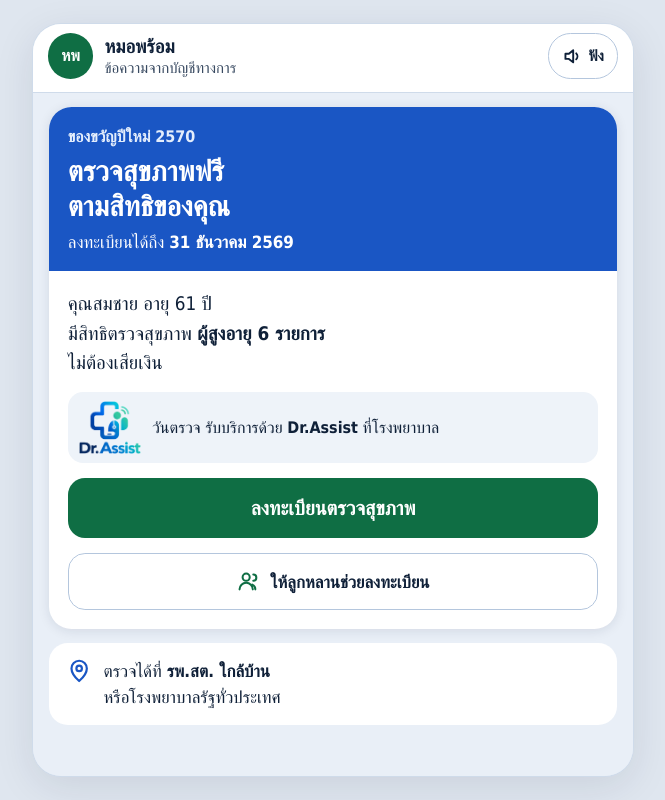
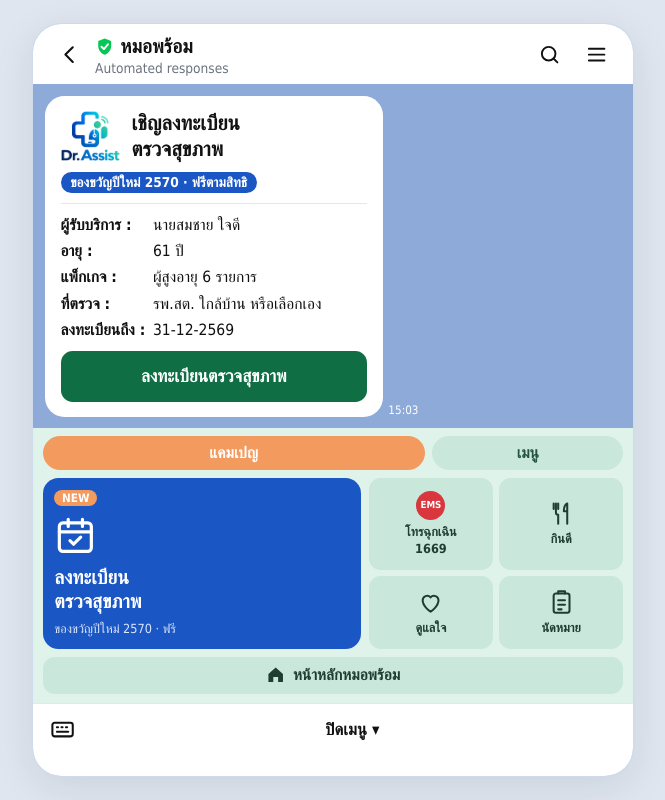
Before and after one commit to skcyber01-box/checkup, a plain HTML site: page screens/Main.html in a window 1280 px wide. Shown: the whole page, without its empty margins (307-972 px from the left). Drawn offline with Linux system fonts and the light colour scheme; a web font is replaced by a local one.

Commit message:
Add files via upload

```diff
--- a/screens/Main.html
+++ b/screens/Main.html
@@ -2,7 +2,7 @@
 <html lang="th">
 <head>
 <meta charset="utf-8">
-<title>Dr.Assist · 1 เห็นแคมเปญใน LINE</title>
+<title>Dr.Assist · 1 แจ้งเตือนใน LINE หมอพร้อม</title>
 <meta name="viewport" content="width=device-width, initial-scale=1, viewport-fit=cover">
 <meta name="theme-color" content="#ffffff">
 <link rel="icon" href="../assets/dr-assist-logo.webp">
@@ -27,58 +27,86 @@ a{color:#1a56c4}a:hover{color:#123f96}
 </style>
 </helmet>
 <div style="width: 426px; height: 898px; box-sizing: border-box; padding: 12px; border-radius: 70px; background: #1c1f26; box-shadow: inset 0 0 0 2px #3b404b; font-family: 'IBM Plex Sans Thai', Tahoma, sans-serif">
-<div style="width: 402px; height: 874px; border-radius: 58px; overflow: hidden; position: relative; display: flex; flex-direction: column; background: #e9eff7; color: #0f2038">
+<div style="width: 402px; height: 874px; border-radius: 58px; overflow: hidden; position: relative; display: flex; flex-direction: column; background: #8eaad8; color: #111111">
   <div aria-hidden="true" style="position: absolute; top: 11px; left: 138px; width: 126px; height: 37px; border-radius: 19px; background: #000000"></div>
   <div aria-hidden="true" style="flex: none; height: 54px; display: flex; align-items: center; justify-content: space-between; padding: 0 30px 0 44px; font-size: 17px; font-weight: 600; background: #ffffff">
-    <span>9:41</span>
+    <span>15:03</span>
     <span style="display: flex; gap: 6px; align-items: center">
-      <svg width="18" height="12" viewBox="0 0 18 12"><rect x="0" y="8" width="3" height="4" rx="1" fill="#0f2038"></rect><rect x="5" y="5.5" width="3" height="6.5" rx="1" fill="#0f2038"></rect><rect x="10" y="3" width="3" height="9" rx="1" fill="#0f2038"></rect><rect x="15" y="0" width="3" height="12" rx="1" fill="#0f2038"></rect></svg>
-      <svg width="16" height="12" viewBox="0 0 16 12"><path d="M8 11.5l2.4-2.8a3.4 3.4 0 0 0-4.8 0z" fill="#0f2038"></path><path d="M3.6 6.6a6.2 6.2 0 0 1 8.8 0l1.5-1.7a8.5 8.5 0 0 0-11.8 0z" fill="#0f2038"></path><path d="M0.6 3.2a10.6 10.6 0 0 1 14.8 0L16 2.5V2A12.9 12.9 0 0 0 0 2v.5z" fill="#0f2038"></path></svg>
-      <svg width="27" height="13" viewBox="0 0 27 13"><rect x="0.5" y="0.5" width="23" height="12" rx="3.5" fill="none" stroke="#0f2038" stroke-opacity=".4"></rect><rect x="2" y="2" width="20" height="9" rx="2" fill="#0f2038"></rect><rect x="24.5" y="4.5" width="2" height="4" rx="1" fill="#0f2038" fill-opacity=".4"></rect></svg>
+      <svg width="18" height="12" viewBox="0 0 18 12"><rect x="0" y="8" width="3" height="4" rx="1" fill="#111111"></rect><rect x="5" y="5.5" width="3" height="6.5" rx="1" fill="#111111"></rect><rect x="10" y="3" width="3" height="9" rx="1" fill="#111111"></rect><rect x="15" y="0" width="3" height="12" rx="1" fill="#111111"></rect></svg>
+      <svg width="27" height="13" viewBox="0 0 27 13"><rect x="0.5" y="0.5" width="23" height="12" rx="3.5" fill="none" stroke="#111111" stroke-opacity=".4"></rect><rect x="2" y="2" width="20" height="9" rx="2" fill="#111111"></rect><rect x="24.5" y="4.5" width="2" height="4" rx="1" fill="#111111" fill-opacity=".4"></rect></svg>
     </span>
   </div>
 
-  <header style="flex: none; display: flex; align-items: center; gap: 12px; padding: 8px 18px 14px; background: #ffffff; border-bottom: 1px solid #cfdbea">
-    <div aria-hidden="true" style="width: 48px; height: 48px; border-radius: 24px; background: #0f6e44; color: #ffffff; display: flex; align-items: center; justify-content: center; font-weight: 700; font-size: 17px">หพ</div>
-    <div style="display: flex; flex-direction: column; flex: 1; min-width: 0">
-      <strong style="font-size: 20px; line-height: 1.3">หมอพร้อม</strong>
-      <span style="font-size: 16px; color: #3a4b62">ข้อความจากบัญชีทางการ</span>
+  <header style="flex: none; display: flex; align-items: center; gap: 4px; padding: 4px 10px 8px 4px; background: #ffffff">
+    <button type="button" aria-label="ย้อนกลับ" style="width: 44px; height: 44px; border: 0; background: transparent; display: flex; align-items: center; justify-content: center; padding: 0; cursor: pointer">
+      <svg width="26" height="26" viewBox="0 0 24 24" fill="none" stroke="#111111" stroke-width="2" stroke-linecap="round" stroke-linejoin="round" aria-hidden="true"><path d="M15 5l-7 7 7 7"></path></svg>
+    </button>
+    <div style="flex: 1; min-width: 0; display: flex; flex-direction: column">
+      <span style="display: flex; align-items: center; gap: 6px">
+        <svg width="20" height="20" viewBox="0 0 24 24" aria-hidden="true"><path d="M12 2l8 3v6c0 5-3.4 9-8 11-4.6-2-8-6-8-11V5z" fill="#06c755"></path><path d="M8 12l3 3 5-6" fill="none" stroke="#ffffff" stroke-width="2.4" stroke-linecap="round" stroke-linejoin="round"></path></svg>
+        <strong style="font-size: 20px; line-height: 1.3">หมอพร้อม</strong>
+      </span>
+      <span style="font-size: 14px; color: #6b7280">Automated responses</span>
     </div>
-    <button type="button" aria-label="ฟังข้อความนี้ด้วยเสียง" style="height: 48px; padding: 0 14px; border-radius: 24px; border: 2px solid #b4c6dd; background: #ffffff; color: #0f2038; font: inherit; font-size: 16px; font-weight: 600; display: flex; align-items: center; gap: 6px; cursor: pointer">
-      <svg width="22" height="22" viewBox="0 0 24 24" fill="none" stroke="#0f2038" stroke-width="2.2" stroke-linecap="round" stroke-linejoin="round" aria-hidden="true"><path d="M4 9v6h4l5 4V5L8 9z"></path><path d="M16.5 8.5a5 5 0 0 1 0 7"></path></svg>
-      ฟัง
-    </button>
+    <button type="button" aria-label="ค้นหา" style="width: 44px; height: 44px; border: 0; background: transparent; display: flex; align-items: center; justify-content: center; padding: 0; cursor: pointer"><svg width="24" height="24" viewBox="0 0 24 24" fill="none" stroke="#111111" stroke-width="2" stroke-linecap="round" aria-hidden="true"><circle cx="11" cy="11" r="7"></circle><path d="M20 20l-4-4"></path></svg></button>
+    <button type="button" aria-label="เมนู" style="width: 44px; height: 44px; border: 0; background: transparent; display: flex; align-items: center; justify-content: center; padding: 0; cursor: pointer"><svg width="24" height="24" viewBox="0 0 24 24" fill="none" stroke="#111111" stroke-width="2" stroke-linecap="round" aria-hidden="true"><path d="M4 6h16M4 12h16M4 18h16"></path></svg></button>
   </header>
 
-  <main style="flex: 1; overflow-y: auto; padding: 14px 16px 20px; display: flex; flex-direction: column; gap: 14px">
-    <article style="background: #ffffff; border-radius: 24px; overflow: hidden; box-shadow: 0 2px 12px rgba(15,32,56,.10)">
-      <div style="background: #1a56c4; color: #ffffff; padding: 22px 20px 20px; display: flex; flex-direction: column; gap: 8px">
-        <span style="font-size: 17px; font-weight: 600; color: #e3edfc">ของขวัญปีใหม่ 2570</span>
-        <strong style="font-family: Anuphan, 'IBM Plex Sans Thai', sans-serif; font-size: 30px; line-height: 1.25">ตรวจสุขภาพฟรี<br>ตามสิทธิของคุณ</strong>
-        <span style="font-size: 18px; color: #ffffff">ลงทะเบียนได้ถึง <strong>31 ธันวาคม 2569</strong></span>
-      </div>
-      <div style="padding: 20px; display: flex; flex-direction: column; gap: 16px">
-        <p style="margin: 0; font-size: 20px; line-height: 1.55">คุณสมชาย อายุ 61 ปี<br>มีสิทธิตรวจสุขภาพ <strong>ผู้สูงอายุ 6 รายการ</strong><br>ไม่ต้องเสียเงิน</p>
-        <div style="display: flex; align-items: center; gap: 12px; padding: 10px 12px; border-radius: 16px; background: #eef3f9">
-          <img src="../assets/dr-assist-logo.webp" alt="Dr.Assist" width="66" height="56" style="height: 56px; width: auto; display: block; flex: none">
-          <span style="font-size: 17px; line-height: 1.45">วันตรวจ รับบริการด้วย <strong>Dr.Assist</strong> ที่โรงพยาบาล</span>
+  <main style="flex: 1; overflow-y: auto; padding: 12px 12px 12px; display: flex; flex-direction: column; gap: 6px">
+    <div style="display: flex; align-items: flex-end; gap: 6px">
+      <article style="flex: 1; min-width: 0; max-width: 316px; background: #ffffff; border-radius: 20px; padding: 14px 16px 16px; display: flex; flex-direction: column; gap: 10px">
+        <div style="display: flex; align-items: center; gap: 12px">
+          <img src="../assets/dr-assist-logo.webp" alt="Dr.Assist" width="61" height="52" style="height: 52px; width: auto; display: block; flex: none">
+          <strong style="font-family: Anuphan, 'IBM Plex Sans Thai', sans-serif; font-size: 21px; line-height: 1.3">เชิญลงทะเบียน<br>ตรวจสุขภาพ</strong>
         </div>
-        <a href="Register.dc.html" style="height: 64px; border-radius: 18px; background: #0f6e44; color: #ffffff; font-size: 21px; font-weight: 700; display: flex; align-items: center; justify-content: center; text-decoration: none">ลงทะเบียนตรวจสุขภาพ</a>
-        <button type="button" style="min-height: 60px; border-radius: 18px; border: 2px solid #b4c6dd; background: #ffffff; color: #0f2038; font: inherit; font-size: 18px; font-weight: 600; display: flex; align-items: center; justify-content: center; gap: 10px; cursor: pointer; padding: 8px 14px">
-          <svg width="26" height="26" viewBox="0 0 24 24" fill="none" stroke="#0f6e44" stroke-width="2" stroke-linecap="round" stroke-linejoin="round" aria-hidden="true"><circle cx="9" cy="8" r="3.5"></circle><path d="M2.5 20a6.5 6.5 0 0 1 13 0"></path><path d="M16 11.5a3 3 0 1 0 0-6"></path><path d="M18 20a5 5 0 0 0-3-4.6"></path></svg>
-          ให้ลูกหลานช่วยลงทะเบียน
-        </button>
-      </div>
-    </article>
-
-    <div style="background: #ffffff; border-radius: 20px; padding: 16px 18px; display: flex; gap: 12px; align-items: flex-start">
-      <svg width="28" height="28" viewBox="0 0 24 24" fill="none" stroke="#1a56c4" stroke-width="2" stroke-linecap="round" stroke-linejoin="round" aria-hidden="true" style="flex: none"><path d="M12 21s-7-6.2-7-11.5a7 7 0 0 1 14 0C19 14.8 12 21 12 21z"></path><circle cx="12" cy="9.5" r="2.5"></circle></svg>
-      <span style="font-size: 18px; line-height: 1.55">ตรวจได้ที่ <strong>รพ.สต. ใกล้บ้าน</strong><br>หรือโรงพยาบาลรัฐทั่วประเทศ</span>
+        <span style="align-self: flex-start; font-size: 14px; font-weight: 700; color: #ffffff; background: #1a56c4; padding: 2px 10px; border-radius: 99px">ของขวัญปีใหม่ 2570 · ฟรีตามสิทธิ</span>
+        <div style="height: 1px; background: #e5e7eb"></div>
+        <dl style="margin: 0; display: grid; grid-template-columns: auto minmax(0, 1fr); gap: 4px 8px; font-size: 16px; line-height: 1.45">
+          <dt style="font-weight: 700">ผู้รับบริการ :</dt><dd style="margin: 0">นายสมชาย ใจดี</dd>
+          <dt style="font-weight: 700">อายุ :</dt><dd style="margin: 0">61 ปี</dd>
+          <dt style="font-weight: 700">แพ็กเกจ :</dt><dd style="margin: 0">ผู้สูงอายุ 6 รายการ</dd>
+          <dt style="font-weight: 700">ที่ตรวจ :</dt><dd style="margin: 0">รพ.สต. ใกล้บ้าน หรือเลือกเอง</dd>
+          <dt style="font-weight: 700">ลงทะเบียนถึง :</dt><dd style="margin: 0">31-12-2569</dd>
+        </dl>
+        <a href="Register.dc.html" style="height: 52px; border-radius: 12px; background: #0f6e44; color: #ffffff; font-size: 18px; font-weight: 700; display: flex; align-items: center; justify-content: center; text-decoration: none">ลงทะเบียนตรวจสุขภาพ</a>
+      </article>
+      <span style="flex: none; font-size: 12px; color: #ffffff">15:03</span>
     </div>
   </main>
 
-  <div aria-hidden="true" style="flex: none; height: 30px; background: #e9eff7"></div>
-  <div aria-hidden="true" style="position: absolute; bottom: 8px; left: 131px; width: 140px; height: 5px; border-radius: 3px; background: #0f2038"></div>
+  <footer style="flex: none; background: #ffffff">
+    <nav aria-label="เมนูหมอพร้อม" style="background: #dff3ea; padding: 8px 10px 10px; display: flex; flex-direction: column; gap: 8px">
+      <div style="display: grid; grid-template-columns: minmax(0, 2fr) minmax(0, 1fr); gap: 8px">
+        <span style="height: 36px; border-radius: 18px; background: #f39a5f; color: #ffffff; font-size: 16px; font-weight: 700; display: flex; align-items: center; justify-content: center">แคมเปญ</span>
+        <span style="height: 36px; border-radius: 18px; background: #c9e8db; color: #24543f; font-size: 16px; font-weight: 700; display: flex; align-items: center; justify-content: center">เมนู</span>
+      </div>
+      <div style="display: grid; grid-template-columns: minmax(0, 1.25fr) minmax(0, 1fr); gap: 8px">
+        <a href="Register.dc.html" style="border-radius: 16px; background: #1a56c4; color: #ffffff; text-decoration: none; padding: 12px; display: flex; flex-direction: column; justify-content: space-between; gap: 6px; min-height: 176px; box-sizing: border-box">
+          <span style="align-self: flex-start; font-size: 12px; font-weight: 700; background: #f39a5f; color: #ffffff; padding: 1px 8px; border-radius: 99px">NEW</span>
+          <svg width="44" height="44" viewBox="0 0 24 24" fill="none" stroke="#ffffff" stroke-width="1.8" stroke-linecap="round" stroke-linejoin="round" aria-hidden="true"><rect x="3" y="5" width="18" height="16" rx="2"></rect><path d="M3 10h18M8 3v4M16 3v4"></path><path d="M9 15l2 2 4-4"></path></svg>
+          <strong style="font-family: Anuphan, 'IBM Plex Sans Thai', sans-serif; font-size: 20px; line-height: 1.25">ลงทะเบียน<br>ตรวจสุขภาพ</strong>
+          <span style="font-size: 13px; color: #dbe7ff">ของขวัญปีใหม่ 2570 · ฟรี</span>
+        </a>
+        <div style="display: grid; grid-template-columns: repeat(2, minmax(0, 1fr)); gap: 6px">
+          <button type="button" style="border: 0; border-radius: 12px; background: #c9e8db; color: #1f3d32; font: inherit; font-size: 13px; font-weight: 600; line-height: 1.3; display: flex; flex-direction: column; align-items: center; justify-content: center; gap: 4px; padding: 6px 2px; cursor: pointer">
+            <span style="width: 30px; height: 30px; border-radius: 15px; background: #d9363e; color: #ffffff; font-size: 10px; font-weight: 700; display: flex; align-items: center; justify-content: center">EMS</span>โทรฉุกเฉิน<br>1669</button>
+          <button type="button" style="border: 0; border-radius: 12px; background: #c9e8db; color: #1f3d32; font: inherit; font-size: 13px; font-weight: 600; line-height: 1.3; display: flex; flex-direction: column; align-items: center; justify-content: center; gap: 4px; padding: 6px 2px; cursor: pointer">
+            <svg width="28" height="28" viewBox="0 0 24 24" fill="none" stroke="#1f3d32" stroke-width="1.8" stroke-linecap="round" stroke-linejoin="round" aria-hidden="true"><path d="M7 3v8a2 2 0 0 0 2 2v8M5 3v5M9 3v5M17 21V3c-2 1-3 4-3 7h3"></path></svg>กินดี</button>
+          <button type="button" style="border: 0; border-radius: 12px; background: #c9e8db; color: #1f3d32; font: inherit; font-size: 13px; font-weight: 600; line-height: 1.3; display: flex; flex-direction: column; align-items: center; justify-content: center; gap: 4px; padding: 6px 2px; cursor: pointer">
+            <svg width="28" height="28" viewBox="0 0 24 24" fill="none" stroke="#1f3d32" stroke-width="1.8" stroke-linecap="round" stroke-linejoin="round" aria-hidden="true"><path d="M12 20s-7-4.4-7-10a4 4 0 0 1 7-2.6A4 4 0 0 1 19 10c0 5.6-7 10-7 10z"></path></svg>ดูแลใจ</button>
+          <button type="button" style="border: 0; border-radius: 12px; background: #c9e8db; color: #1f3d32; font: inherit; font-size: 13px; font-weight: 600; line-height: 1.3; display: flex; flex-direction: column; align-items: center; justify-content: center; gap: 4px; padding: 6px 2px; cursor: pointer">
+            <svg width="28" height="28" viewBox="0 0 24 24" fill="none" stroke="#1f3d32" stroke-width="1.8" stroke-linecap="round" stroke-linejoin="round" aria-hidden="true"><rect x="5" y="4" width="14" height="17" rx="2"></rect><path d="M9 4V2h6v2M9 10h6M9 14h6M9 18h3"></path></svg>นัดหมาย</button>
+        </div>
+      </div>
+      <span style="height: 38px; border-radius: 12px; background: #c9e8db; color: #1f3d32; font-size: 16px; font-weight: 700; display: flex; align-items: center; justify-content: center; gap: 8px">
+        <svg width="20" height="20" viewBox="0 0 24 24" aria-hidden="true"><path d="M3 11l9-8 9 8v10h-6v-6H9v6H3z" fill="#1f3d32"></path></svg>หน้าหลักหมอพร้อม</span>
+    </nav>
+    <div style="height: 52px; display: flex; align-items: center; padding: 0 16px 6px; gap: 12px; border-top: 1px solid #e5e7eb">
+      <svg width="28" height="28" viewBox="0 0 24 24" fill="none" stroke="#111111" stroke-width="1.8" aria-hidden="true"><rect x="3" y="6" width="18" height="12" rx="2"></rect><path d="M7 10h1M11 10h1M15 10h1M7 14h10" stroke-linecap="round"></path></svg>
+      <span style="flex: 1; text-align: center; font-size: 17px; font-weight: 600">ปิดเมนู ▾</span>
+    </div>
+  </footer>
+  <div aria-hidden="true" style="position: absolute; bottom: 8px; left: 131px; width: 140px; height: 5px; border-radius: 3px; background: #111111"></div>
 </div>
 </div>
 </x-dc>
```
Also changed, not shown: overview.html (+1 -1 lines).
